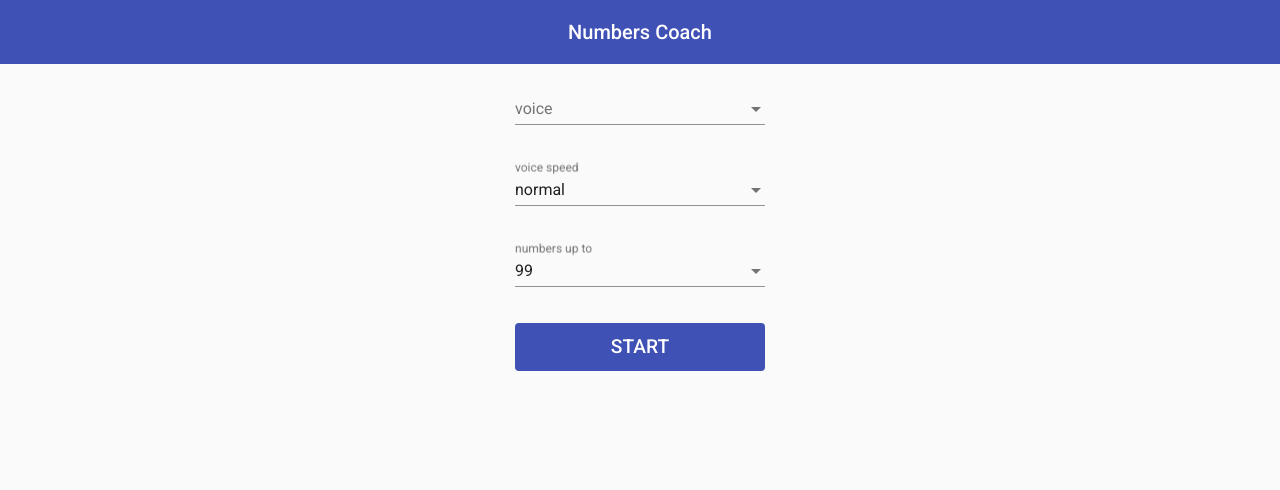
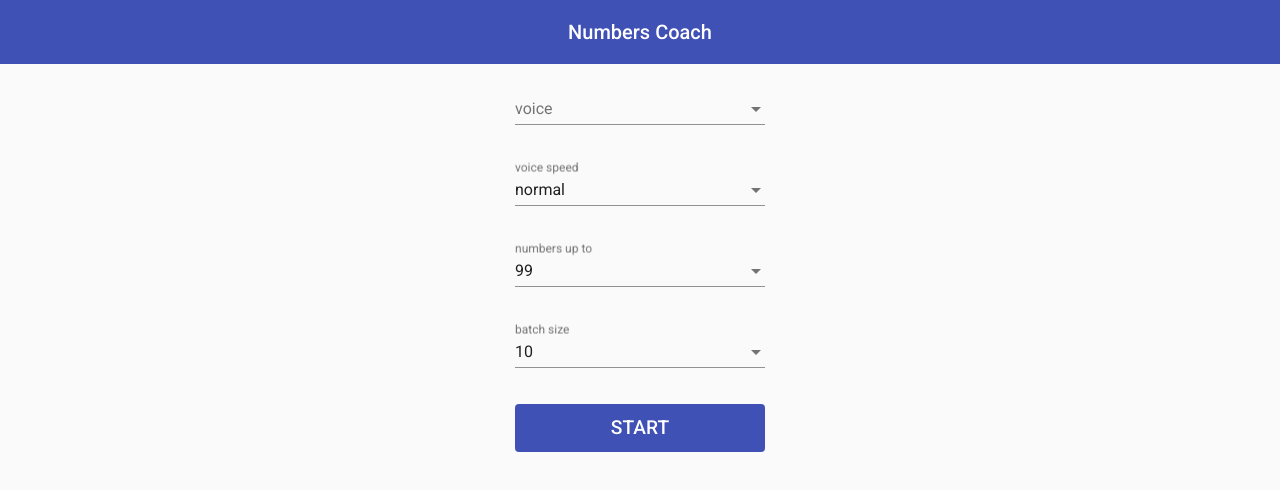
Before and after one commit to tomecko/numbers-coach, an Angular app: page / in a window 1280 px wide. Shown: the top 490 px of the page. Built offline with nearby package versions, Linux system fonts and the light colour scheme.

Commit message:
Batch size select

```diff
--- a/src/app/home/home.component.html
+++ b/src/app/home/home.component.html
@@ -44,6 +44,21 @@
     </mat-select>
   </mat-form-field>
 
+  <mat-form-field class="form-field">
+    <mat-label class="label">batch size</mat-label>
+    <mat-select
+      [value]="config.batch"
+      (selectionChange)="configService.update({ batch: $event.value })"
+    >
+      <mat-option
+        *ngFor="let batch of available.batches"
+        [value]="batch"
+      >
+        {{ batch }}
+      </mat-option>
+    </mat-select>
+  </mat-form-field>
+
   <a
     mat-flat-button
     class="strong-action"
--- a/src/app/services/config.service.ts
+++ b/src/app/services/config.service.ts
@@ -6,12 +6,14 @@ import {
 } from './local-storage.service';
 
 interface Config {
+  batch: number;
   range: number;
   voiceName: string | undefined;
   voiceRate: number;
 }
 
 interface Available {
+  batches: number[];
   ranges: number[];
   voiceRates: number[];
 }
@@ -23,6 +25,7 @@ export class ConfigService {
   static STORAGE_KEY: LocalStorageKey = 'config';
 
   static available: Available = {
+    batches: [5, 10, 15, 20],
     ranges: [9, 99, 999, 9999, 99999],
     voiceRates: [0.7, 0.85, 1, 1.15, 1.3],
   };
@@ -30,6 +33,7 @@ export class ConfigService {
   public voices: SpeechSynthesisVoice[] = [];
 
   private _config = {
+    batch: 10,
     range: 99,
     voiceName: undefined,
     voiceRate: 1,
@@ -40,7 +44,7 @@ export class ConfigService {
   ) {
     const storedConfig = localStorage.get(ConfigService.STORAGE_KEY);
     if (storedConfig) {
-      this._config = localStorage.get(ConfigService.STORAGE_KEY) as Config;
+      this._config = { ...this._config, ...localStorage.get(ConfigService.STORAGE_KEY)} as Config;
     }
   }
 
```
